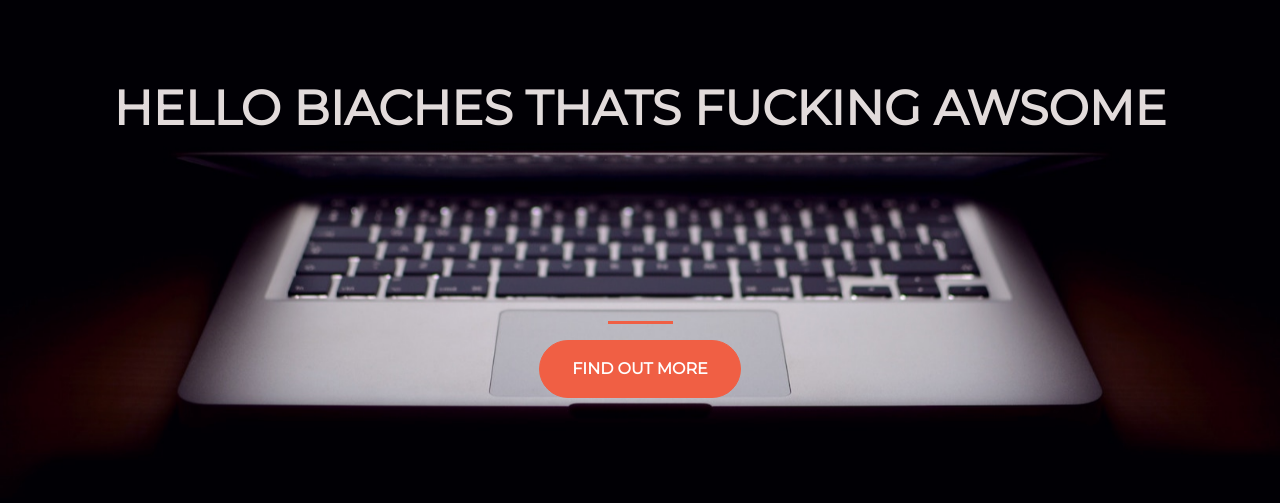
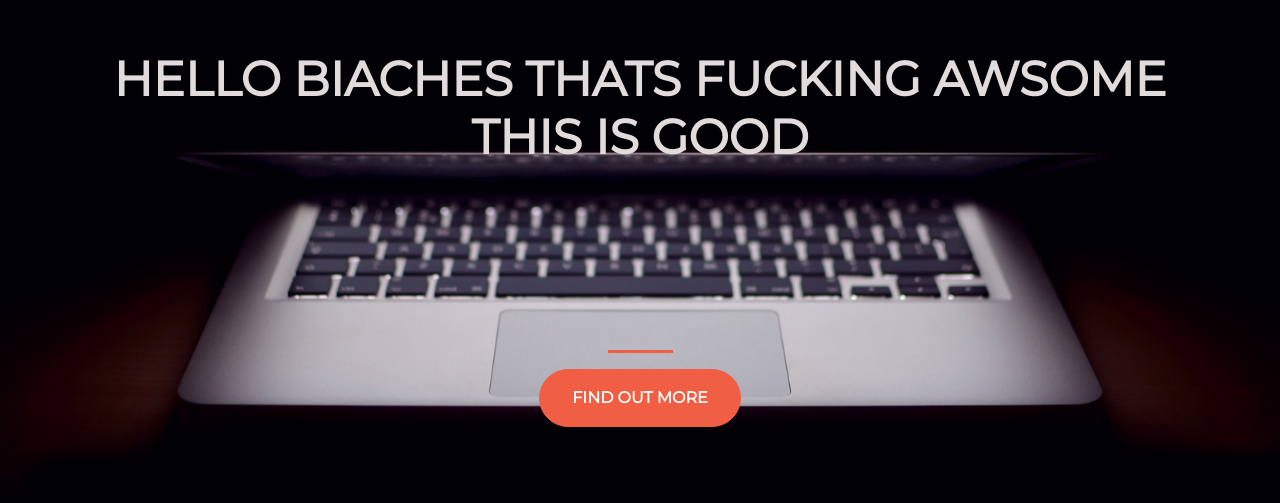
Before and after one commit to replikduplik/replikduplik.github.io, a plain HTML site: page index.html in a window 1280 px wide. Shown: the part 161-664 px from the top of the page. Drawn offline with nearby package versions, Linux system fonts and the light colour scheme.

Commit message:
i m gonna change everythin

```diff
--- a/index.html
+++ b/index.html
@@ -30,7 +30,7 @@
       <div class="row">
         <header class="text-center col-12">
           <h1 class="text-uppercase">
-            <strong>HELLO BIACHES THATS FUCKING AWSOME</strong>
+            <strong>HELLO BIACHES THATS FUCKING AWSOME this is good</strong>
           </h1>
         </header>
         <div class="buffer col-12"></div>
```
